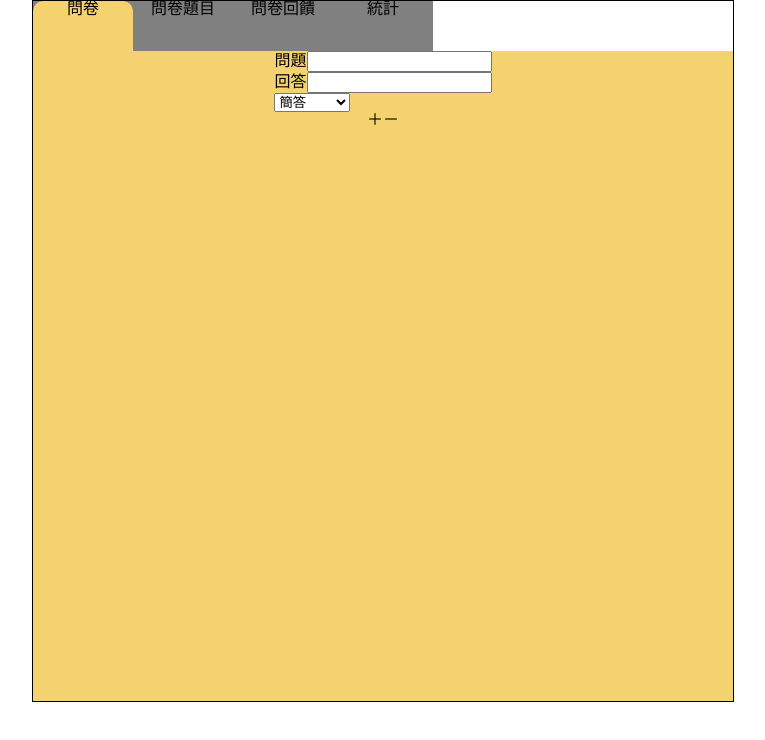
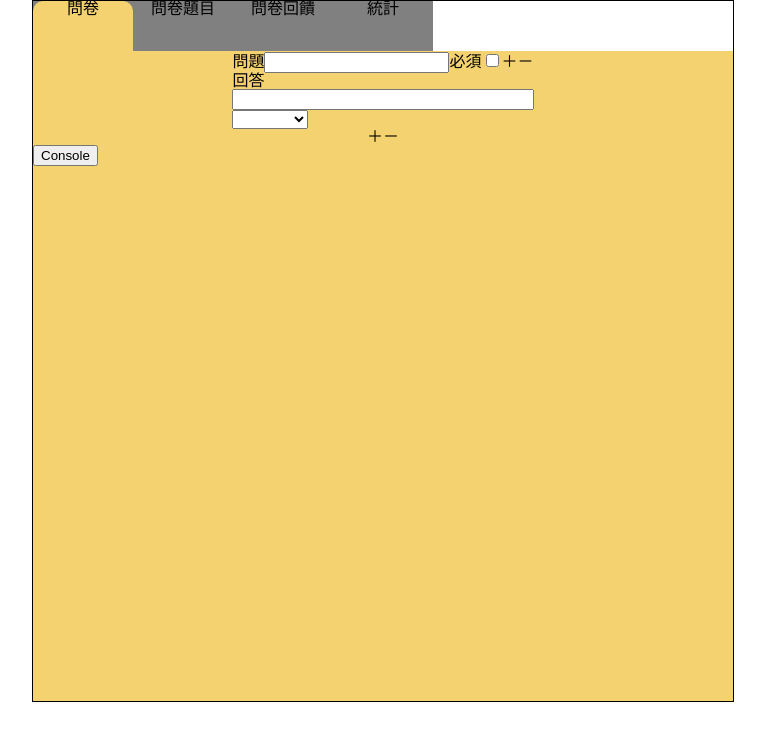
Before and after one commit to LIANG-IAN/Questionnaire_backstage_vue, a Vue app: page /backstage/topic in a window 1280 px wide. Shown: the top 740 px of the page, without its empty margins (257-1022 px from the left). Built offline with nearby package versions, Linux system fonts and the light colour scheme.

Commit message:
Topic.vue

```diff
--- a/src/views/Topic.vue
+++ b/src/views/Topic.vue
@@ -3,18 +3,59 @@
 export default {
     data() {
         return {
-      inputType: ["text"],
-      questionAmount: 1,
+            optionAmount: [1], // 選項 Input
+            questionAmount: 1,// 問題區塊
+            questionnaireContentList: [
+                {
+                    question: "",
+                    options: "",
+                    necessary: 0,
+                    type: "",
+                    questionnaire: {
+                        id: sessionStorage.getItem("id")
+                    }
+                }
+            ],
+
         }
     },
+    created() {
+        this.$watch('inputType', this.handleInputTypeChange, {deep: true});
+    },
     methods: {
-    plus(item) {
+        plusQuestionAmount(item) {
+            const questionnaire = {
+                question: "",
+                options: "",
+                necessary: 0,
+                type: "",
+                questionnaire: {
+                    id: sessionStorage.getItem("id")
+                }
+            }
+            this.questionnaireContentList.push(questionnaire);
+            this.optionAmount.push(1);
             item++;
             return item;
         },
 
 
-    minus(item) {
+        minusQuestionAmount(item) {
+            item--;
+            if (item <= 0) {
+                return item = 1;
+            }
+            return item;
+        },
+
+
+        plusOptionAmount(item) {
+            item++;
+            return item;
+        },
+
+
+        minusOptionAmount(item) {
             item--;
             if (item <= 0) {
                 return item = 1;
@@ -31,9 +72,24 @@ export default {
                 }
             }
             return -1;
+        },
+
+
+        handleInputTypeChange(newArray, oldArray) {
+            for (let i = 0; i < newArray.length; i++) {
+                if (newArray[i] !== oldArray[i]) {
+                    console.log(`inputType[${i}] 發生變動，新值為 ${newArray[i]}`);
+                }
             }
         },
-  watch: {}
+
+
+        show() {
+            console.log(this.questionnaireContentList)
+        }
+    },
+    mounted() {
+    },
 }
 </script>
 
@@ -41,15 +97,29 @@ export default {
     <div class="topic">
         <div v-for="(n,index) in questionAmount" :key="index" class="question-block">
 
+            <!--  我是問題題目  -->
             <label :for="'question-' + index">問題</label>
-      <input :id="`question-` + index" type="text">
+            <input :id="`question-` + index" v-model="questionnaireContentList[index].question" type="text">
 
+            <!--  是否必須  -->
+            <label :for="'necessary-' + index">必須</label>
+            <input :id="'necessary-' + index" v-model="questionnaireContentList[index].necessary" type="checkbox">
+
+
+            <!--  我是加加、減減  -->
+            <span v-if="questionnaireContentList[index].type !== 'text'"
+                  @click="optionAmount[index] = plusOptionAmount(optionAmount[index])">＋</span>
+            <span v-if="questionnaireContentList[index].type !== 'text'"
+                  @click="optionAmount[index] = minusOptionAmount(optionAmount[index])">－</span>
+
+            <!--  我是問題內容  -->
             <div class="option-block">
                 <label for="answer">回答</label>
-        <input type="text">
+                <input v-for=" (n,index) in optionAmount[index]" :key="index" type="text">
             </div>
 
-      <select v-model="inputType[index]">
+            <!--  我是問題類型  -->
+            <select v-model="questionnaireContentList[index].type">
                 <option value="text">
                     簡答
                 </option>
@@ -62,11 +132,14 @@ export default {
             </select>
 
         </div>
+
+        <!--  我是加加、減減  -->
         <div class="symbol">
-      <span @click="questionAmount = plus(questionAmount)">＋</span>
-      <span @click="questionAmount = minus(questionAmount)">－</span>
+            <span @click="questionAmount = plusQuestionAmount(questionAmount)">＋</span>
+            <span @click="questionAmount = minusQuestionAmount(questionAmount)">－</span>
         </div>
     </div>
+    <button @click="show">Console</button>
 </template>
 
 <style lang="scss" scoped>
@@ -78,6 +151,10 @@ export default {
 
     .question-block {
 
+        .option-block {
+            display: flex;
+            flex-direction: column;
+        }
     }
 }
 </style>
```
Lines whose indentation alone changed are shown as unchanged.
